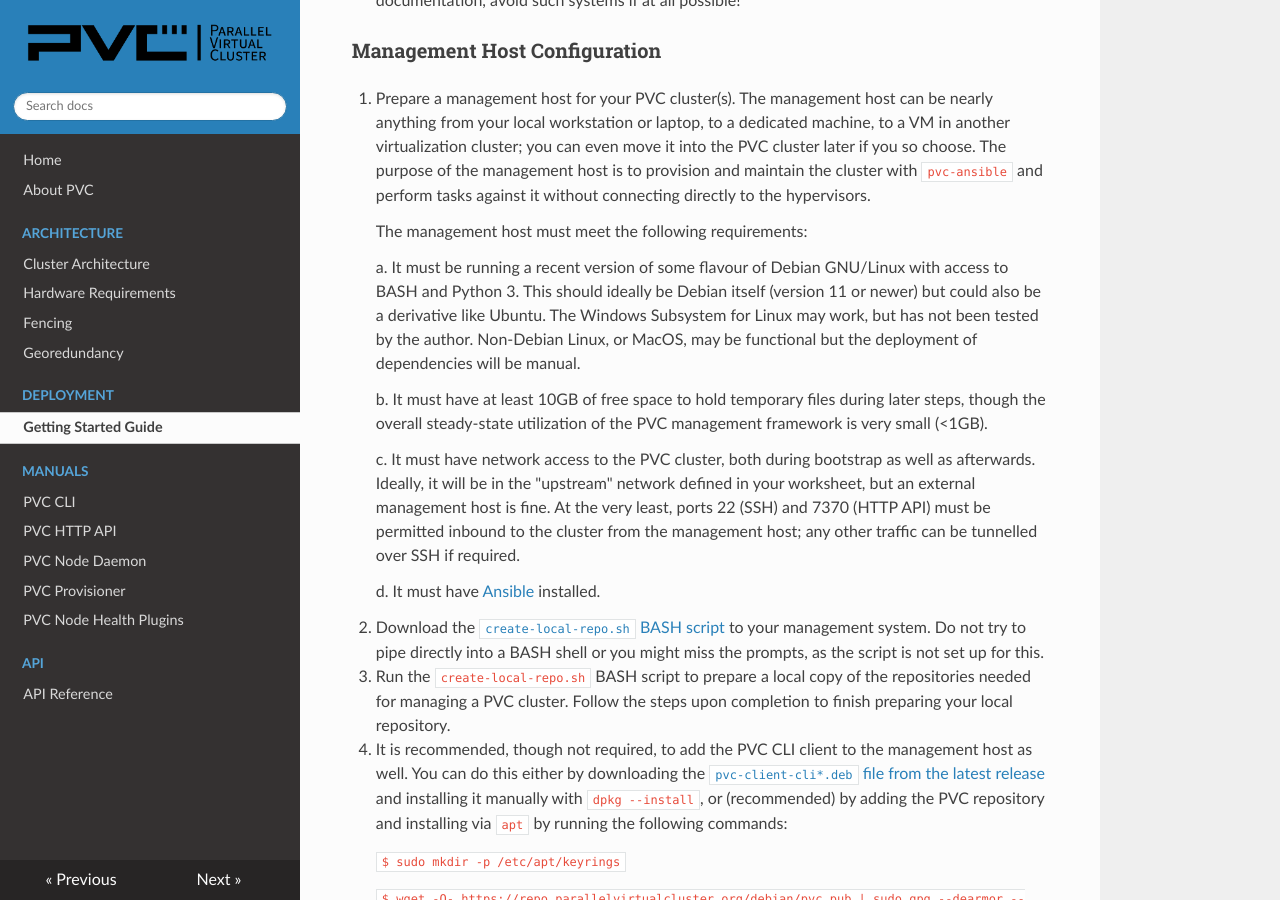
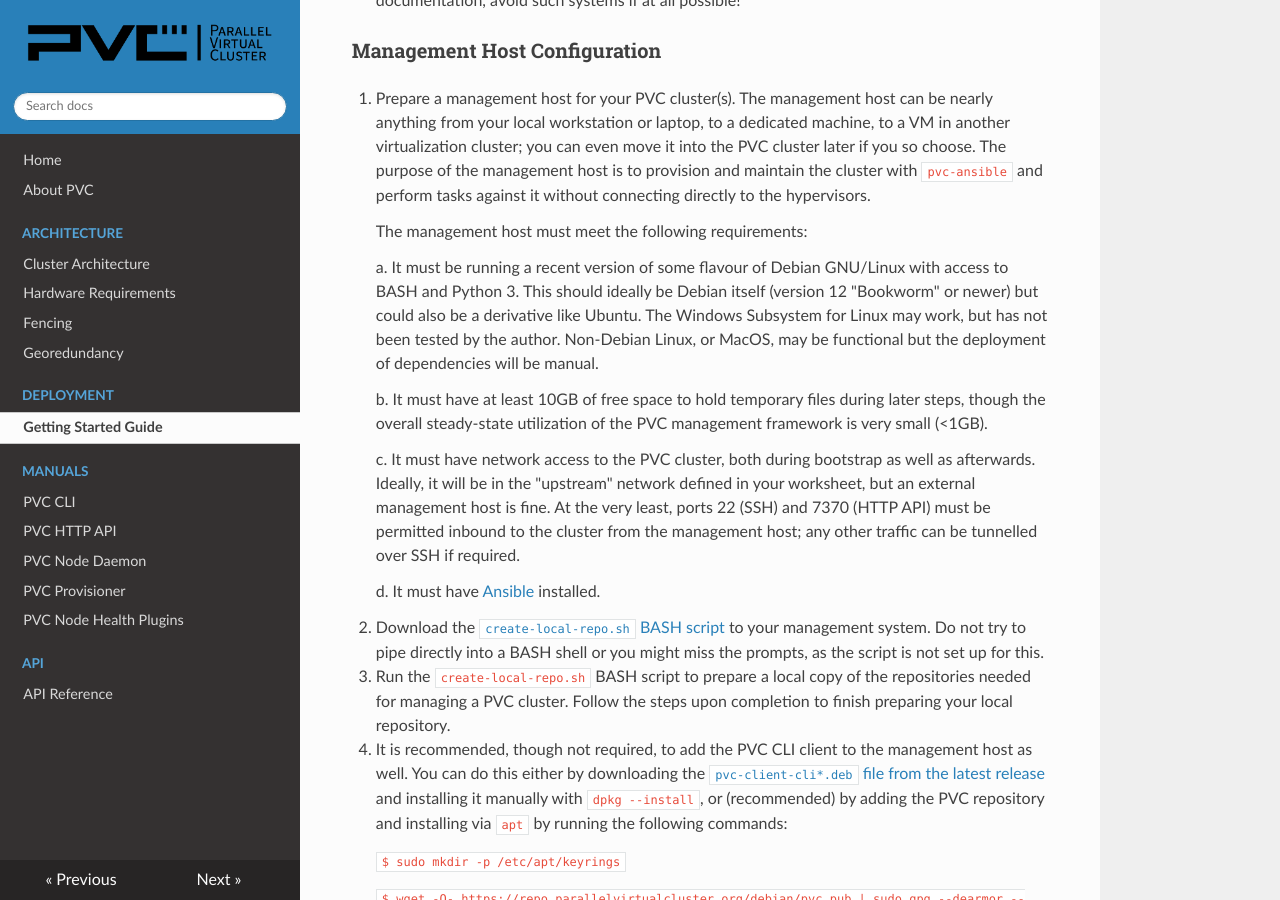
Before and after one commit to parallelvirtualcluster/docs, an MkDocs documentation site: the page built from docs/deployment/getting-started.md, in a window 1280 px wide and 900 px high, scrolled down 1915 px. Built offline with MkDocs 1.6.1, drawn with Linux system fonts in a browser that asks for light colours; nearby versions of some CDN libraries.

Commit message:
Bump the base Debian version

```diff
--- a/docs/deployment/getting-started.md
+++ b/docs/deployment/getting-started.md
@@ -50,7 +50,7 @@ You will also need a switch to connect the nodes, capable of vLAN trunks passing
 
     The management host must meet the following requirements:
 
-    a. It must be running a recent version of some flavour of Debian GNU/Linux with access to BASH and Python 3. This should ideally be Debian itself (version 11 or newer) but could also be a derivative like Ubuntu. The Windows Subsystem for Linux may work, but has not been tested by the author. Non-Debian Linux, or MacOS, may be functional but the deployment of dependencies will be manual.
+    a. It must be running a recent version of some flavour of Debian GNU/Linux with access to BASH and Python 3. This should ideally be Debian itself (version 12 "Bookworm" or newer) but could also be a derivative like Ubuntu. The Windows Subsystem for Linux may work, but has not been tested by the author. Non-Debian Linux, or MacOS, may be functional but the deployment of dependencies will be manual.
 
     b. It must have at least 10GB of free space to hold temporary files during later steps, though the overall steady-state utilization of the PVC management framework is very small (<1GB).
 
```
